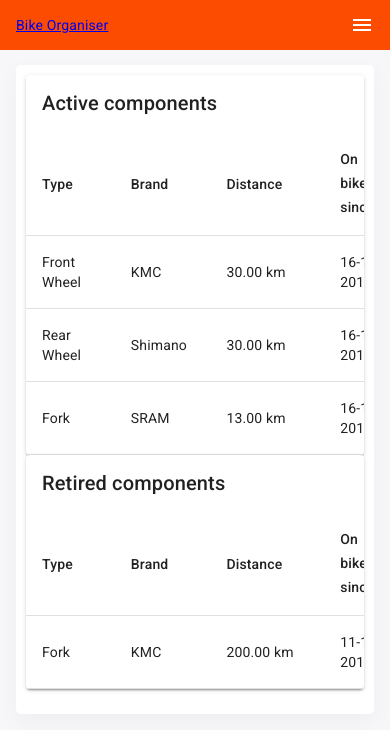
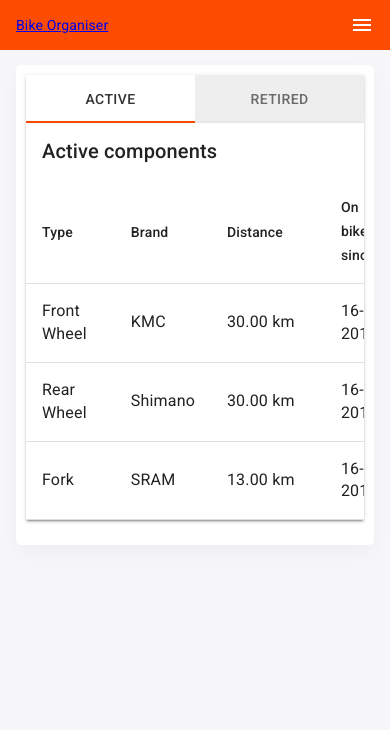
Before and after one commit to saren1986/bikebook, a React (Create React App) app: page /bike/components in a window 390 px wide. Shown: the top 730 px of the page. Built offline with nearby package versions, Linux system fonts and the light colour scheme.

Commit message:
split components with tabs, add mobile version

```diff
--- a/src/components/BikesPanel/BikeComponents/AddComponent/AddComponent.jsx
+++ b/src/components/BikesPanel/BikeComponents/AddComponent/AddComponent.jsx
@@ -16,7 +16,7 @@ const AddComponent = ({ bikeId, history }) => {
   const classes = useStyle();
   const dispatch = useDispatch();
   const bikes = useSelector((state) => state.bikes.list);
-  const lengthUnit = useSelector((state) => state.user.lengthUnit);
+  const { lengthUnit } = useSelector((state) => state.user.units);
   const [newComponentValue, setNewComponentValue] = useState({
     type: '',
     brand: '',
@@ -162,7 +162,7 @@ const AddComponent = ({ bikeId, history }) => {
               ))}
             </Styled.Input>
           </Grid>
-          <Grid item xs={6}>
+          <Grid item xs={12}>
             <Styled.Input
               id="initialDistance"
               label={`Initial Distance / ${lengthUnit}`}
--- a/src/components/BikesPanel/BikeComponents/BikeComponents.jsx
+++ b/src/components/BikesPanel/BikeComponents/BikeComponents.jsx
@@ -3,7 +3,12 @@ import MaterialTable from 'material-table';
 import { withRouter } from 'react-router-dom';
 import PropTypes from 'prop-types';
 import { useSelector } from 'react-redux';
-
+import AppBar from '@material-ui/core/AppBar';
+import Tabs from '@material-ui/core/Tabs';
+import Tab from '@material-ui/core/Tab';
+import Typography from '@material-ui/core/Typography';
+import Box from '@material-ui/core/Box';
+import { makeStyles } from '@material-ui/core/styles';
 import AddBox from '@material-ui/icons/AddBox';
 import ArrowDownward from '@material-ui/icons/ArrowDownward';
 import Check from '@material-ui/icons/Check';
@@ -19,33 +24,62 @@ import Remove from '@material-ui/icons/Remove';
 import SaveAlt from '@material-ui/icons/SaveAlt';
 import Search from '@material-ui/icons/Search';
 import ViewColumn from '@material-ui/icons/ViewColumn';
+import useStyles from './bikeComponents.style';
 // import { useSelector } from 'react-redux';
 import { formatDistance } from '../../../utils/distanceFormatters';
 import { COMPONENT_TYPES } from '../../../mock/constans';
 
 const tableIcons = {
-  Add: forwardRef((props, ref) => <AddBox {...props} ref={ref} />),
-  Check: forwardRef((props, ref) => <Check {...props} ref={ref} />),
-  Clear: forwardRef((props, ref) => <Clear {...props} ref={ref} />),
-  Delete: forwardRef((props, ref) => <DeleteOutline {...props} ref={ref} />),
-  DetailPanel: forwardRef((props, ref) => <ChevronRight {...props} ref={ref} />),
-  Edit: forwardRef((props, ref) => <Edit {...props} ref={ref} />),
-  Export: forwardRef((props, ref) => <SaveAlt {...props} ref={ref} />),
+  // Check: forwardRef((props, ref) => <Check {...props} ref={ref} />),
+  // Clear: forwardRef((props, ref) => <Clear {...props} ref={ref} />),
+  // Delete: forwardRef((props, ref) => <DeleteOutline {...props} ref={ref} />),
+  // DetailPanel: forwardRef((props, ref) => <ChevronRight {...props} ref={ref} />),
+  // Edit: forwardRef((props, ref) => <Edit {...props} ref={ref} />),
+  // Export: forwardRef((props, ref) => <SaveAlt {...props} ref={ref} />),
   Filter: forwardRef((props, ref) => <FilterList {...props} ref={ref} />),
   FirstPage: forwardRef((props, ref) => <FirstPage {...props} ref={ref} />),
   LastPage: forwardRef((props, ref) => <LastPage {...props} ref={ref} />),
   NextPage: forwardRef((props, ref) => <ChevronRight {...props} ref={ref} />),
   PreviousPage: forwardRef((props, ref) => <ChevronLeft {...props} ref={ref} />),
-  ResetSearch: forwardRef((props, ref) => <Clear {...props} ref={ref} />),
-  Search: forwardRef((props, ref) => <Search {...props} ref={ref} />),
+  // ResetSearch: forwardRef((props, ref) => <Clear {...props} ref={ref} />),
+  // Search: forwardRef((props, ref) => <Search {...props} ref={ref} />),
   SortArrow: forwardRef((props, ref) => <ArrowDownward {...props} ref={ref} />),
-  ThirdStateCheck: forwardRef((props, ref) => <Remove {...props} ref={ref} />),
-  ViewColumn: forwardRef((props, ref) => <ViewColumn {...props} ref={ref} />),
+  // ThirdStateCheck: forwardRef((props, ref) => <Remove {...props} ref={ref} />),
+  // ViewColumn: forwardRef((props, ref) => <ViewColumn {...props} ref={ref} />),
+};
+
+function TabPanel(props) {
+  const {
+    children, value, index,
+  } = props;
+  const classes = useStyles();
+  return (
+    <Typography
+      component="div"
+      role="tabpanel"
+      hidden={value !== index}
+      id={`tabpanel-${index}`}
+      aria-labelledby={`tab-${index}`}
+    >
+      {value === index && <Box className={classes.tabPanel} p={0}>{children}</Box>}
+    </Typography>
+  );
+}
+TabPanel.propTypes = {
+  children: PropTypes.node,
+  index: PropTypes.any.isRequired,
+  value: PropTypes.any.isRequired,
 };
 
 const BikeComponents = ({
   components, history, location,
 }) => {
+  const classes = useStyles();
+  const [value, setValue] = React.useState(0);
+
+  const handleChange = (event, newValue) => {
+    setValue(newValue);
+  };
   const { lengthUnit } = useSelector((state) => state.user.units);
   const getActiveComponents = (compArr, active) => compArr.filter((c) => c.retired !== active);
   const formatComponentsData = (compArr) => compArr.map((c) => ({
@@ -67,6 +101,7 @@ const BikeComponents = ({
     data: formatComponentsData(activeComponents),
   } : {};
   const retiredComponents = getActiveComponents(components, false);
+  console.log(retiredComponents);
   const retiredComponentsTable = retiredComponents.length ? {
     columns: [
       { field: 'type', title: 'Type' },
@@ -87,8 +122,48 @@ const BikeComponents = ({
   };
   return (
     <>
+      <AppBar
+      // color="secondary"
+        position="static"
+        classes={{
+          root: classes.tabBar,
+        }}
+      >
+        <Tabs
+          value={value}
+          onChange={handleChange}
+          aria-label="Bike components tab"
+          indicatorColor="primary"
+
+        >
+          <Tab
+            label="Active"
+            id="tab1"
+            aria-controls="tab1"
+            classes={{
+              selected: classes.tabSelected,
+              root: classes.tab,
+            }}
+          />
+          {retiredComponents.length ? (
+            <Tab
+              label="Retired"
+              id="tab2"
+              aria-controls="tab2"
+              classes={{
+                selected: classes.tabSelected,
+                root: classes.tab,
+              }}
+            />
+          ) : null}
+        </Tabs>
+      </AppBar>
+      <TabPanel value={value} index={0}>
+
+
         <MaterialTable
           isFreeAction="true"
+          style={{ borderRadius: 'none' }}
           title="Active components"
           icons={tableIcons}
           onRowClick={onRowClick}
@@ -103,11 +178,14 @@ const BikeComponents = ({
           columns={activeComponentsTable.columns}
           data={activeComponentsTable.data}
         />
+      </TabPanel>
       {retiredComponents.length ? (
+        <TabPanel value={value} index={1}>
           <MaterialTable
             title="Retired components"
             icons={tableIcons}
             onRowClick={onRowClick}
+            className={classes.table}
             options={
           {
             search: false,
@@ -118,6 +196,7 @@ const BikeComponents = ({
             columns={retiredComponentsTable.columns}
             data={retiredComponentsTable.data}
           />
+        </TabPanel>
       ) : null}
     </>
   );
--- /dev/null
+++ b/src/components/BikesPanel/BikeComponents/bikeComponents.style.js
@@ -0,0 +1,28 @@
+import { makeStyles } from '@material-ui/core/styles';
+
+const useStyles = makeStyles((theme) => ({
+  tabBar: {
+    flexGrow: 1,
+    backgroundColor: theme.backgroundColor.box,
+    color: '#333',
+    boxShadow: theme.shadows[2],
+  },
+  table: {
+    borderRadius: '0',
+  },
+  tabSelected: {
+    background: '#fff',
+  },
+  tabPanel: {
+    '& .MuiPaper-root': {
+      borderRadius: '0',
+    },
+  },
+  tab: {
+    [theme.breakpoints.down('md')]: {
+      width: '50%',
+    },
+  }
+}));
+
+export default useStyles;
--- /dev/null
+++ b/src/components/BikesPanel/BikeInfo/BikeInfo.jsx
@@ -0,0 +1,24 @@
+import React from 'react';
+import Typography from '@material-ui/core/Typography';
+import PropTypes from 'prop-types';
+import useStyles from './bikeInfo.style';
+
+const BikeInfo = ({ bike }) => {
+  const classes = useStyles();
+  return (
+    <Typography
+      variant="h2"
+      component="h2"
+      classes={{
+        root: classes.header,
+      }}
+    >
+      {bike.name}
+    </Typography>
+  );
+};
+
+BikeInfo.propTypes = {
+  bike: PropTypes.object.isRequired,
+};
+export default BikeInfo;
--- /dev/null
+++ b/src/components/BikesPanel/BikeInfo/bikeInfo.style.js
@@ -0,0 +1,11 @@
+import { makeStyles } from '@material-ui/core/styles';
+
+const useStyles = makeStyles((theme) => ({
+  header: {
+    display: 'flex',
+    alignItems: 'center',
+    justifyContent: 'center',
+  }
+}));
+
+export default useStyles;
--- a/src/components/BikesPanel/BikeItem/BikeItem.jsx
+++ b/src/components/BikesPanel/BikeItem/BikeItem.jsx
@@ -11,7 +11,7 @@ import useStyles from './bikeItem.style';
 import * as actions from '../../../store/actions/index';
 import AddDistance from '../AddDistance/AddDistance';
 import ComponentDetail from '../BikeComponents/ComponentDetail/ComponentDetail';
-
+import BikeInfo from '../BikeInfo/BikeInfo';
 
 const BikeItem = ({ match }) => {
   const classes = useStyles();
@@ -42,6 +42,9 @@ const BikeItem = ({ match }) => {
               components={components}
             />
           </Route>
+          <Route path={`${match.path}/info`}>
+            <BikeInfo bike={bike} />
+          </Route>
           <Route exact path={`${match.path}/add-distance`}>
             <AddDistance
               bikeId={bikeId}
--- a/src/components/BikesPanel/BikeList/BikeTile/BikeTile.jsx
+++ b/src/components/BikesPanel/BikeList/BikeTile/BikeTile.jsx
@@ -10,7 +10,7 @@ const BikeTile = ({ bike, click }) => {
   const classes = useStyles();
   const { lengthUnit } = useSelector((state) => state.user.units);
   return (
-    <Grid item md={4}>
+    <Grid item md={4} xs={12}>
       <button type="button" className={classes.wrapper} onClick={click}>
         <div className={classes.top}>
           <span className={classes.name}>{bike.name}</span>
--- a/src/components/BikesPanel/BikeList/BikeTile/bikeTile.style.js
+++ b/src/components/BikesPanel/BikeList/BikeTile/bikeTile.style.js
@@ -4,7 +4,7 @@ const useStyles = makeStyles((theme) => ({
   wrapper: {
     border: '1px solid #ccc',
     padding: '15px',
-    minHeight: '200px',
+    minHeight: '100px',
     display: 'block',
     textDecoration: 'none',
     textAlign: 'center',
--- a/src/components/Layouts/MobileDrawer/MobileDrawer.jsx
+++ b/src/components/Layouts/MobileDrawer/MobileDrawer.jsx
@@ -1,7 +1,5 @@
 import React from 'react';
 import Drawer from '@material-ui/core/Drawer';
-import Divider from '@material-ui/core/Divider';
-import List from '@material-ui/core/List';
 import useStyles from './mobileDrawer.style';
 import BikeItemLinks from '../../BikesPanel/BikeItem/BikeItemLinks/BikeItemLinks';
 import BikePanelLinks from '../../BikesPanel/Links/BikePanelLinks';
```
Also changed, not shown: src/components/BikesPanel/BikeItem/BikeItemHeder/BikeItemHeder.jsx (deleted, +0 -27 lines). Lines whose indentation alone changed are shown as unchanged.
